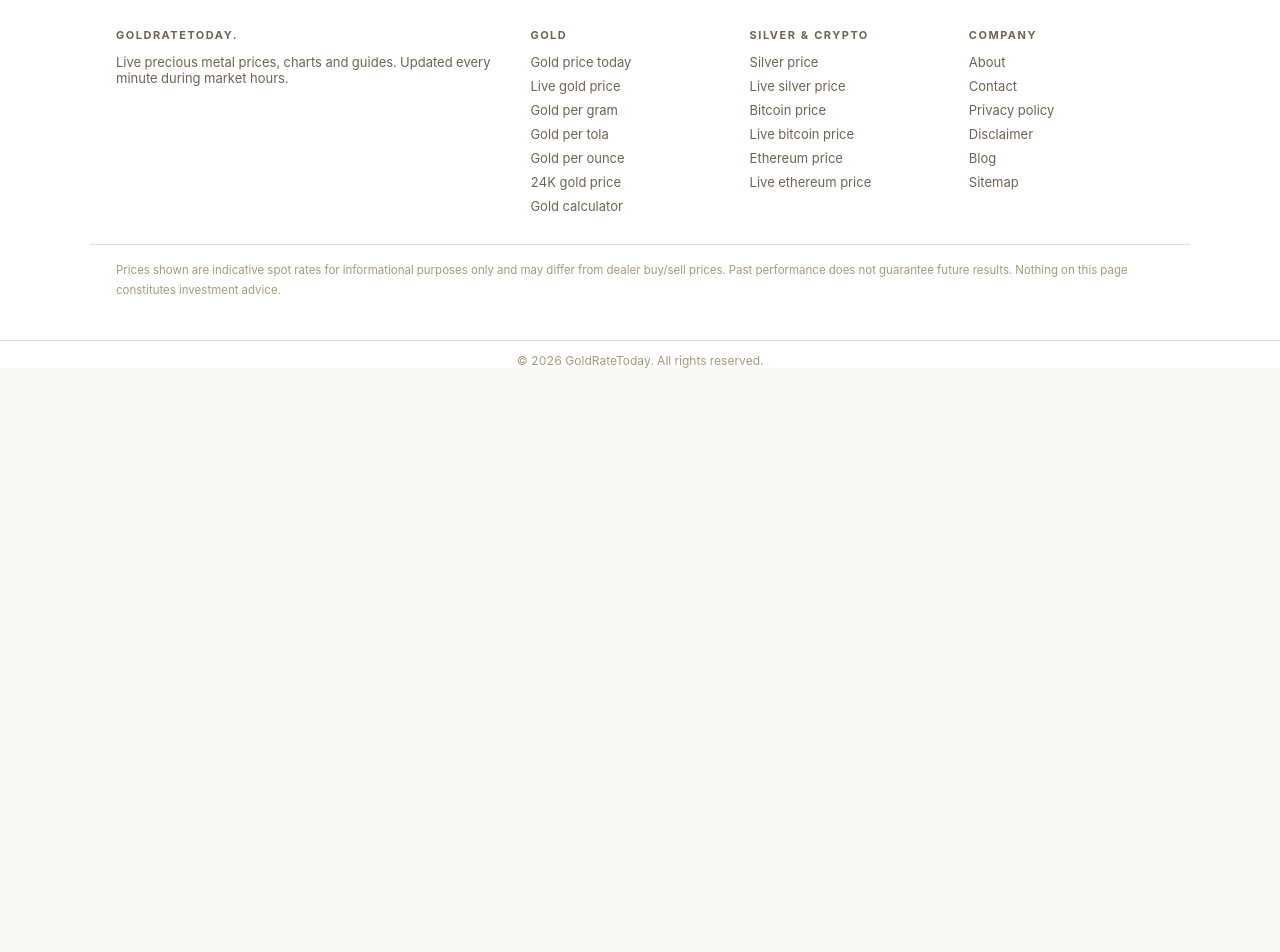
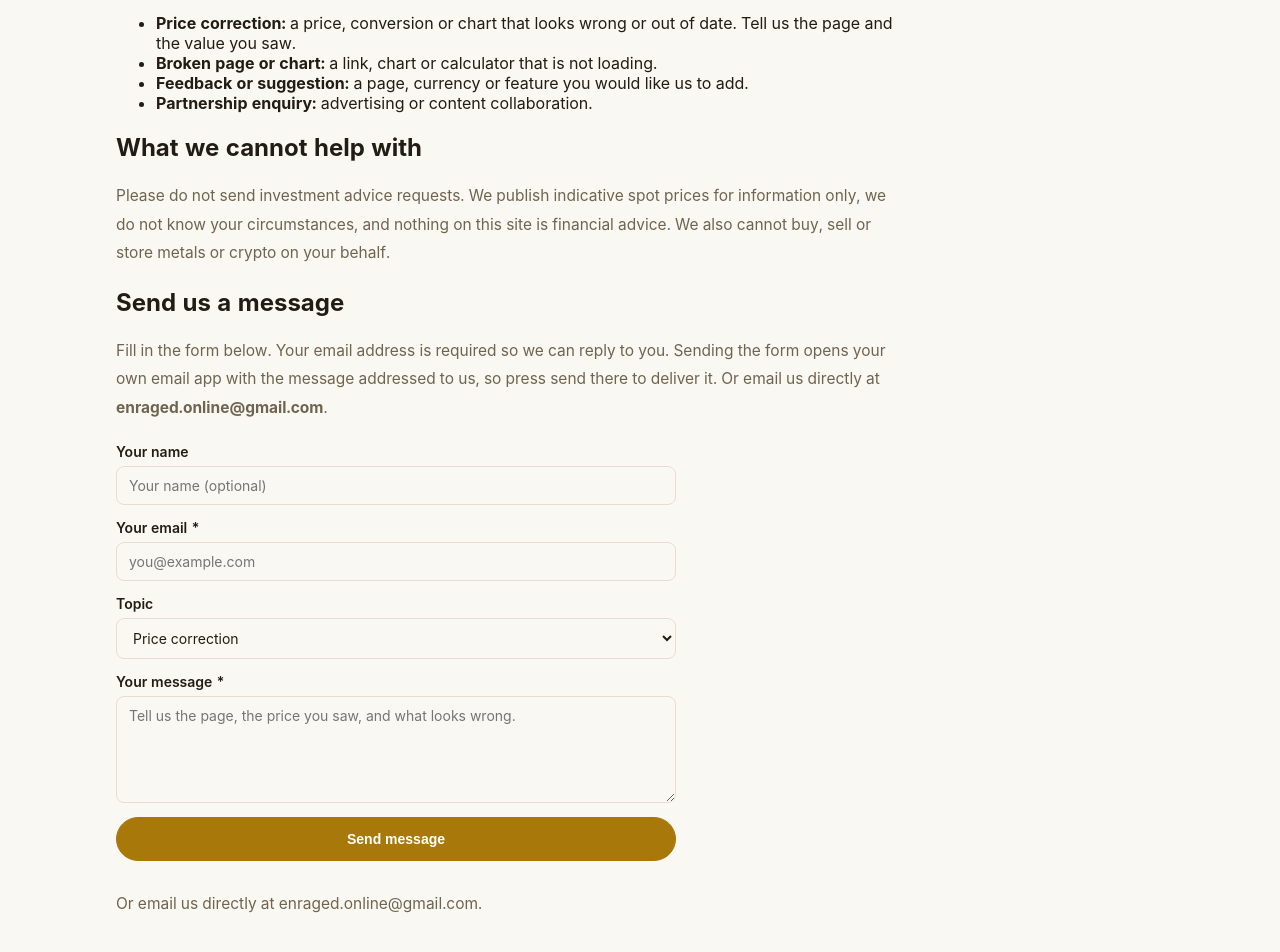
Before and after one commit to enragedonline-ux/goldlive, a Next.js app: page /contact in a window 1280 px wide. Shown: the part 360-1312 px from the top of the page. Before the commit the page ends 800 px from the top, so only its background shows below. Built offline with nearby package versions, Linux system fonts and the light colour scheme.

Commit message:
Contact page: content sections + mailto contact form (email required)

```diff
--- a/app/contact/page.tsx
+++ b/app/contact/page.tsx
@@ -1,4 +1,5 @@
 import StaticPage from "@/components/StaticPage";
+import ContactForm from "@/components/ContactForm";
 
 export const metadata = {
   title: "Contact Us | GoldRateToday",
@@ -13,7 +14,32 @@
       description="Questions, corrections or feedback about GoldRateToday's live price pages."
       crumbs={[{ href: "/", label: "Home" }, { href: "/contact/", label: "Contact Us" }]}
     >
-      <div dangerouslySetInnerHTML={{ __html: `<p>For corrections, feedback or partnership enquiries, email us at <strong>hello@goldratetoday.online</strong>. We read everything and fix data errors fast.</p><p>Please don't send investment advice requests — we're a price-information site, not financial advisors.</p>` }} />
+      <div className="pcontent">
+        <p>
+          GoldRateToday is a small, independent price-information site. We read every message and fix
+          data errors fast, but we are not a bullion dealer and we do not sell gold, silver or crypto.
+        </p>
+        <h2>What to contact us about</h2>
+        <ul>
+          <li><strong>Price correction:</strong> a price, conversion or chart that looks wrong or out of date. Tell us the page and the value you saw.</li>
+          <li><strong>Broken page or chart:</strong> a link, chart or calculator that is not loading.</li>
+          <li><strong>Feedback or suggestion:</strong> a page, currency or feature you would like us to add.</li>
+          <li><strong>Partnership enquiry:</strong> advertising or content collaboration.</li>
+        </ul>
+        <h2>What we cannot help with</h2>
+        <p>
+          Please do not send investment advice requests. We publish indicative spot prices for
+          information only, we do not know your circumstances, and nothing on this site is financial
+          advice. We also cannot buy, sell or store metals or crypto on your behalf.
+        </p>
+        <h2>Send us a message</h2>
+        <p>
+          Fill in the form below. Your email address is required so we can reply to you. Sending the
+          form opens your own email app with the message addressed to us, so press send there to
+          deliver it. Or email us directly at <strong>enraged.online@gmail.com</strong>.
+        </p>
+        <ContactForm />
+      </div>
     </StaticPage>
   );
 }
--- a/app/globals.css
+++ b/app/globals.css
@@ -113,6 +113,15 @@
   padding: 13px 30px; border-radius: 999px; text-decoration: none; border: 1px solid var(--gold);
 }
 [data-theme="dark"] .btn-solid { color: #131009; }
+
+/* contact form */
+.contact-form { max-width: 560px; margin-top: 20px; display: flex; flex-direction: column; gap: 14px; }
+.contact-form label { display: flex; flex-direction: column; gap: 6px; font-size: 14px; font-weight: 600; color: var(--text); }
+.contact-form input, .contact-form select, .contact-form textarea {
+  font-size: 14px; color: var(--text); border: 1px solid var(--border);
+  background: var(--bg); border-radius: 8px; padding: 10px 12px; font-family: inherit;
+}
+.contact-form p { font-size: 13.5px; }
 .btn-line {
   border: 1px solid var(--gold); color: var(--gold); font-size: 14px; font-weight: 700;
   padding: 13px 30px; border-radius: 999px; text-decoration: none;
--- /dev/null
+++ b/components/ContactForm.tsx
@@ -0,0 +1,52 @@
+'use client'
+
+import { useState } from 'react'
+
+const RECIPIENT = 'enraged.online@gmail.com'
+
+export default function ContactForm() {
+  const [name, setName] = useState('')
+  const [email, setEmail] = useState('')
+  const [topic, setTopic] = useState('Price correction')
+  const [message, setMessage] = useState('')
+  const [opened, setOpened] = useState(false)
+
+  function handleSubmit(e: React.FormEvent<HTMLFormElement>) {
+    e.preventDefault()
+    const subject = `Contact form: ${topic}`
+    const body = `Name: ${name || '(not given)'}\nEmail: ${email}\nTopic: ${topic}\n\n${message}`
+    window.location.href = `mailto:${RECIPIENT}?subject=${encodeURIComponent(subject)}&body=${encodeURIComponent(body)}`
+    setOpened(true)
+  }
+
+  return (
+    <form className="contact-form" onSubmit={handleSubmit}>
+      <label>
+        Your name
+        <input type="text" value={name} onChange={(e) => setName(e.target.value)} placeholder="Your name (optional)" />
+      </label>
+      <label>
+        Your email *
+        <input type="email" value={email} onChange={(e) => setEmail(e.target.value)} placeholder="you@example.com" required />
+      </label>
+      <label>
+        Topic
+        <select value={topic} onChange={(e) => setTopic(e.target.value)}>
+          <option>Price correction</option>
+          <option>Broken page or chart</option>
+          <option>Feedback or suggestion</option>
+          <option>Partnership enquiry</option>
+          <option>Other</option>
+        </select>
+      </label>
+      <label>
+        Your message *
+        <textarea value={message} onChange={(e) => setMessage(e.target.value)} rows={5} placeholder="Tell us the page, the price you saw, and what looks wrong." required />
+      </label>
+      <button type="submit" className="btn-solid">Send message</button>
+      {opened ? <p>Your email app should now open with your message addressed to us. Press send there to deliver it.</p> : null}
+      <p>Or email us directly at {RECIPIENT}.</p>
+      <p>Your email address is only used to reply to you. It is not shared or sold.</p>
+    </form>
+  )
+}
```
